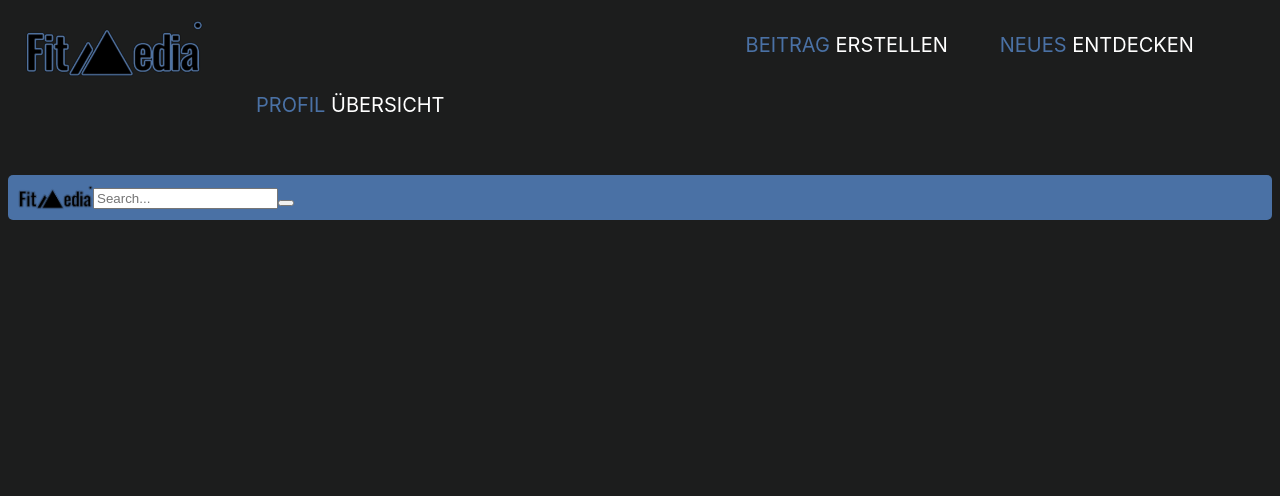
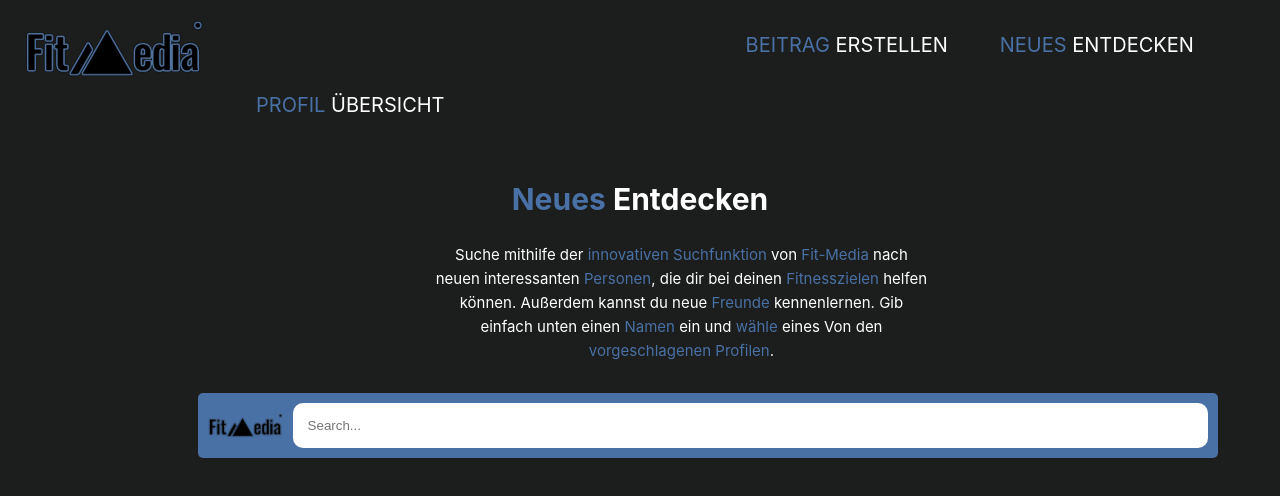
Before and after one commit to lukasxux/FitMedia, a Vue app in the folder FitMediaApp/src/FitMediaApp.Client/: page /search in a window 1280 px wide. Shown: the top 496 px of the page. Built offline with nearby package versions, Linux system fonts and the light colour scheme.

Commit message:
Frontend-update-4

```diff
--- a/FitMediaApp/src/FitMediaApp.Client/src/views/SuchView.vue
+++ b/FitMediaApp/src/FitMediaApp.Client/src/views/SuchView.vue
@@ -1,4 +1,10 @@
 <template>
+    <div>
+      <h1><span style="color: rgb(74, 113, 165);">Neues</span> Entdecken</h1>
+    </div>
+    <div>
+      <p>Suche mithilfe der <span style="color: rgb(74, 113, 165);">innovativen Suchfunktion</span> von <span style="color: rgb(74, 113, 165);">Fit-Media</span> nach neuen interessanten <span style="color: rgb(74, 113, 165);">Personen</span>, die dir bei deinen <span style="color: rgb(74, 113, 165);">Fitnesszielen</span> helfen können. Außerdem kannst du neue <span style="color: rgb(74, 113, 165);">Freunde</span> kennenlernen. Gib einfach unten einen <span style="color: rgb(74, 113, 165);">Namen</span> ein und <span style="color: rgb(74, 113, 165);">wähle</span> eines Von den <span style="color: rgb(74, 113, 165);">vorgeschlagenen Profilen</span>.</p>
+    </div>
     <div class="search-container">
       <img
         src="@/assets/Fit-Media_logo.png"
@@ -23,5 +29,52 @@
   align-items: center;
   padding: 10px;
   border-radius: 5px;
+  width: 1000px;
+  margin-left: 15%;
+}
+
+button[type="submit"] {
+  border: none;
+  background-color: transparent;
+  cursor: pointer;
+  margin-right: 10px;
+}
+
+input[type="text"] {
+  border: none;
+  outline: none;
+  padding: 10px;
+  flex: 1;
+}
+
+form {
+  display: flex;
+  align-items: center;
+  border-radius: 10px;
+  flex: 1;
+  background-color: white;
+  padding: 5px;
+}
+
+.logo {
+  margin-right: 10px;
+}
+
+input[type="text"] {
+  border: none;
+  outline: none;
+  padding: 10px;
+  flex: 1;
+  color: #222;
+}
+
+h1{
+  text-align: center;
+}
+
+p{
+  width: 500px;
+  text-align: center;
+  margin-left: 33.5%;
 }
 </style>
```
